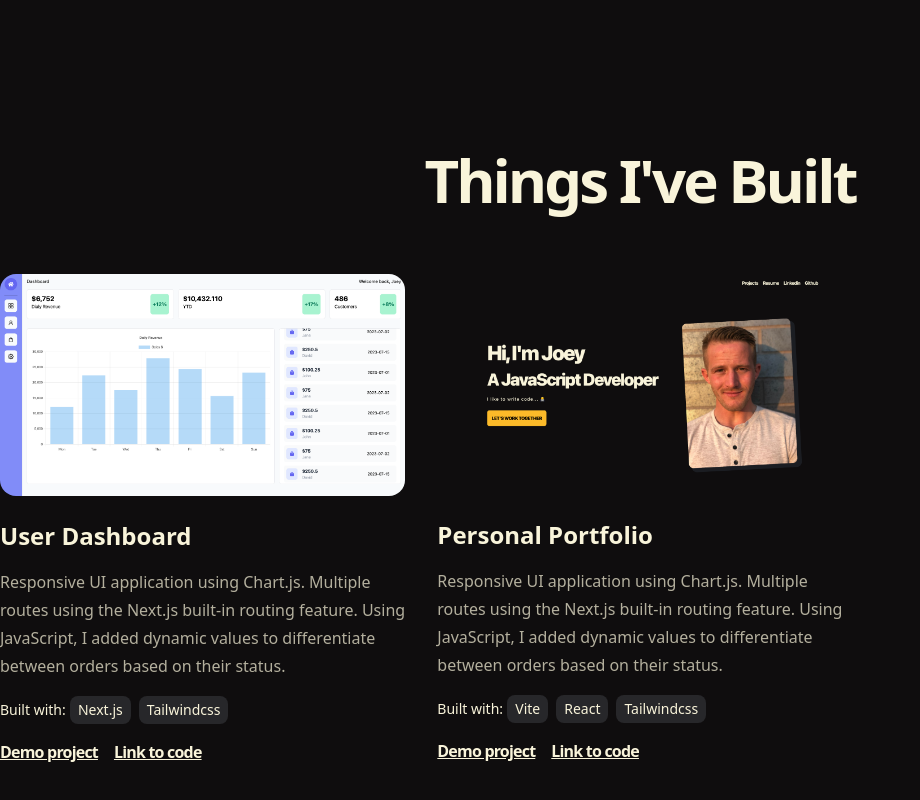
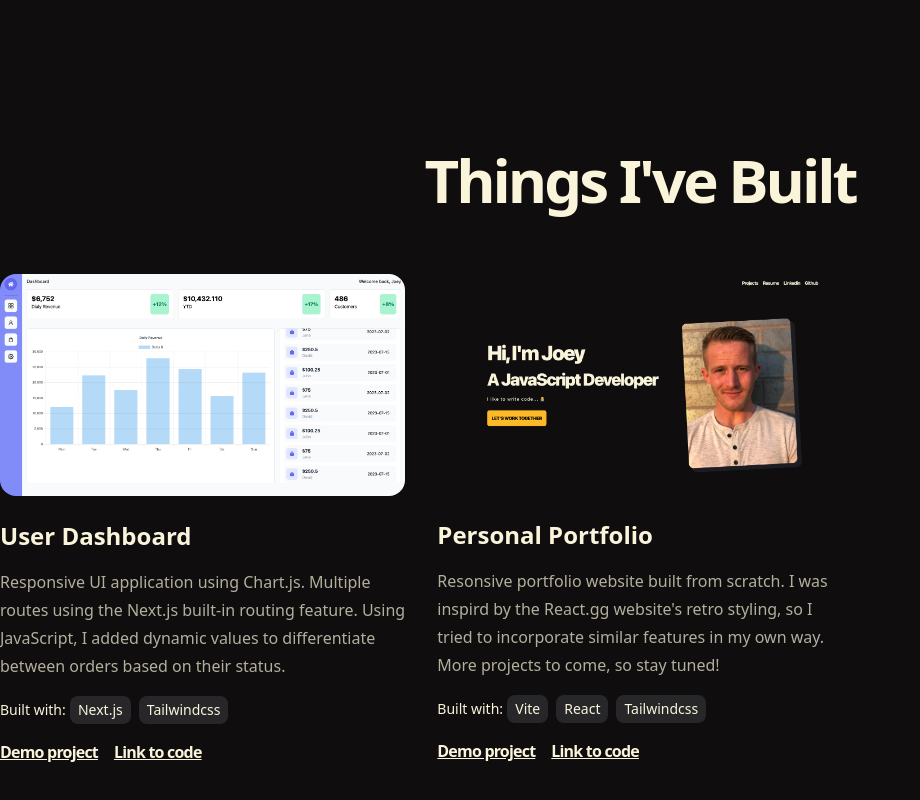
Before and after one commit to joey-gaffney/My-Portfolio, a React (Vite) app: page / in a window 1280 px wide. Shown: the part 1350-2150 px from the top of the page, without its empty margins (0-920 px from the left). Built offline with nearby package versions, Linux system fonts and the light colour scheme.

Commit message:
Project update

```diff
--- a/data/projectdata.js
+++ b/data/projectdata.js
@@ -9,7 +9,7 @@ export default [
   },
   {
     title: "Personal Portfolio",
-    info: "Responsive UI application using Chart.js. Multiple routes using the Next.js built-in routing feature. Using JavaScript, I added dynamic values to differentiate between orders based on their status.",
+    info: "Resonsive portfolio website built from scratch. I was inspird by the React.gg website's retro styling, so I tried to incorporate similar features in my own way. More projects to come, so stay tuned! ",
     stack: ["Vite", "React", "Tailwindcss"],
     previewlink: "https://joeygaffneyjsdeveloper.netlify.app/",
     codelink: "https://github.com/joey-gaffney/My-Portfolio",
```
